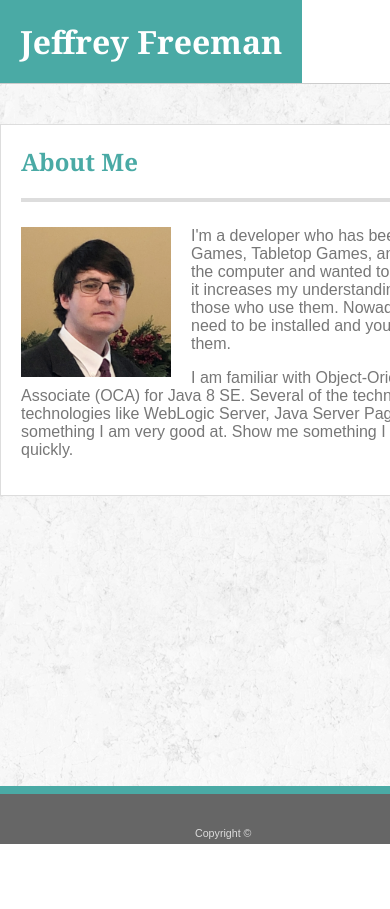
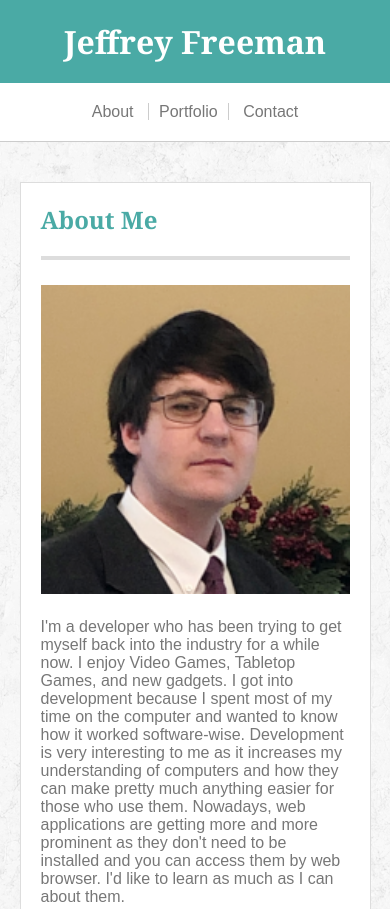
Before and after one commit to CiSigep/Responsive-Portfolio, a plain HTML site: page index.html in a window 390 px wide. Shown: the top 909 px of the page. Before the commit the page ends 844 px from the top, so only its background shows below. Drawn offline with Linux system fonts and the light colour scheme.

Commit message:
640 pixel setup

```diff
--- a/assets/css/style.css
+++ b/assets/css/style.css
@@ -186,3 +186,80 @@ footer div {
 .bottom-row {
     margin-bottom: 0px;
 }
+
+/*
+    You use `980px` because you never want any of the content to be cut off. Since the desktop layout is about 960px wide, you want the media queries to kick in before your content gets cut off.
+*/
+@media screen and (max-width: 980px) {
+
+}
+
+@media screen and (max-width: 768px) {
+
+}
+
+@media screen and (max-width: 640px) {
+    header nav {
+        float: none;
+        margin: 20px 0px;
+        text-align: center;
+    }
+
+    footer div {
+        left: 46%;
+    }
+
+    .top-header {
+        position: static;
+    }
+
+    .name-header {
+        width: 100%;
+        padding: 20px 0px;
+        text-align: center;
+        float: none;
+    }
+
+    .main-width{
+        max-width: 640px;
+        width: 100%;
+    }
+
+    .mobile-main {
+        width: 90%;
+    }
+
+    .profile-image {
+        max-width: 100%;
+        width: 100%;
+        max-height: none;
+        margin-right: 0px;
+        margin-bottom: 20px;
+        float: none;
+    }
+
+    .portfolio-image-wrapper {
+        width: 100%;
+        height: auto;
+        margin-right: 0px;
+    }
+
+    .portfolio-image {
+        width: 100%;
+    }
+
+    .portfolio-wrap {
+        position: absolute;
+        left: 5%;
+    }
+
+    .portfolio-footer {
+        display: none; /* Remove this once you find a fix for it */
+    }
+
+    .image-title {
+        padding: 20px 0px;
+        bottom: 80px;
+    }
+
+}
--- a/index.html
+++ b/index.html
@@ -3,6 +3,7 @@
    <head>
       <title>About Me</title>
       <link rel="stylesheet" type="text/CSS" href="assets/css/style.css">
+      <meta name="viewport" content="width=device-width, initial-scale=1">
    </head>
    <body>
       <div class="main-wrapper clear">
@@ -16,7 +17,7 @@
                </nav>
             </div>
          </header>
-         <div class="main-width center-horizontal main-content clear">
+         <div class="main-width center-horizontal main-content mobile-main clear">
             <section>
                <h2 class="no-top-margin">About Me</h2>
                <hr>
```
Also changed, not shown: contact.html (+2 -1 lines), portfolio.html (+3 -2 lines).
